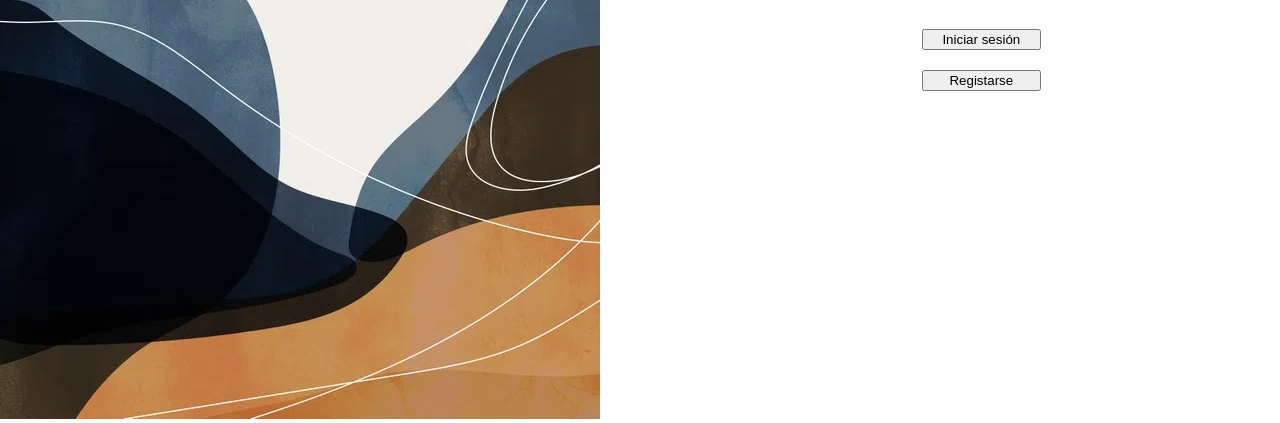
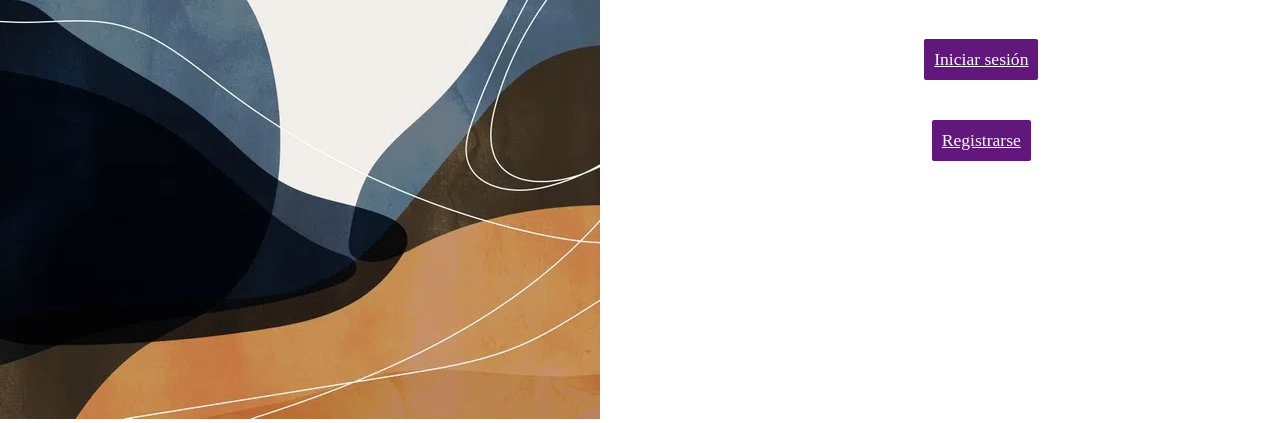
Before and after one commit to alemiranda1105/Calendario-DAW1, a plain HTML site: page pages/inicio.html in a window 1280 px wide. Shown: the part 381-804 px from the top of the page. Drawn offline with Linux system fonts and the light colour scheme.

Commit message:
Correción botones inicio

```diff
--- a/pages/inicio.html
+++ b/pages/inicio.html
@@ -5,6 +5,8 @@
         <meta charset="utf-8">
         <title>OWT</title>
         <link rel = "stylesheet" href="/styles/inicio.css">
+        <link rel = "stylesheet" href="/styles/style.css">
+
     </head>
 
     <body>
@@ -15,8 +17,8 @@
 
         <div id = "iniright">
             <h1>Organize with friends</h1>
-            <button onclick="location.href='login.html'">Iniciar sesión</button></br>
-            <button onclick="location.href='signup.html'">Registarse</button>
+            <a href="login.html">Iniciar sesión</a><br>
+            <a href="signup.html">Registrarse</a>
         </div>
 
 
--- a/styles/inicio.css
+++ b/styles/inicio.css
@@ -17,7 +17,19 @@ body {
     margin-top: 25%;
 }
 
-button{
-    margin: 10px;
-    width: 40%;
+a{
+    background: rgb(97, 23, 124);
+    color: white;
+    border-radius: 2px;
+    font-size: 110%;
+    margin:20px;
+    padding: 10px;
+    text-align: center;
+    display: inline-block;
 }
+
+a:hover{
+    transform: scale(1.3);
+    border-radius: 6px;
+
+}
```
